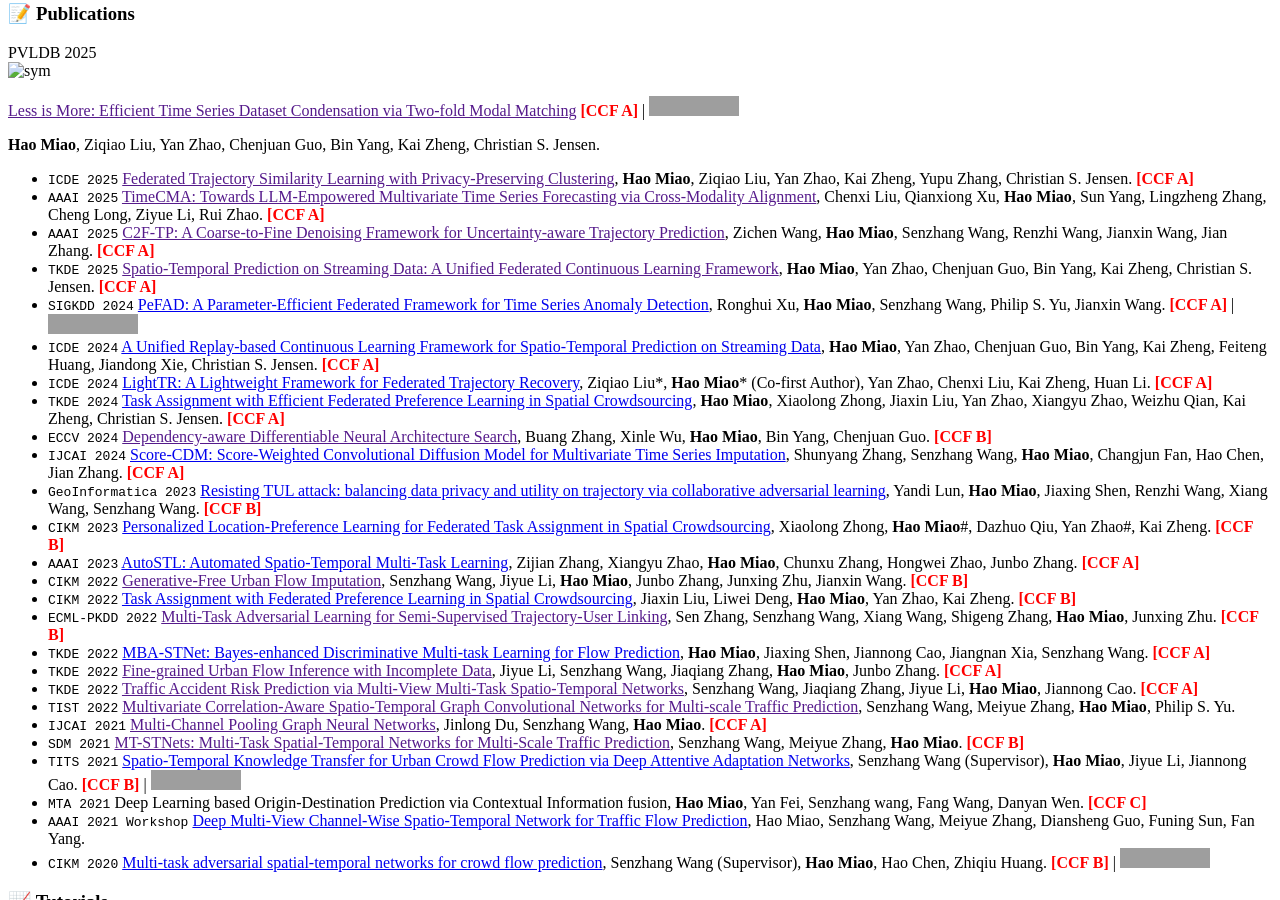
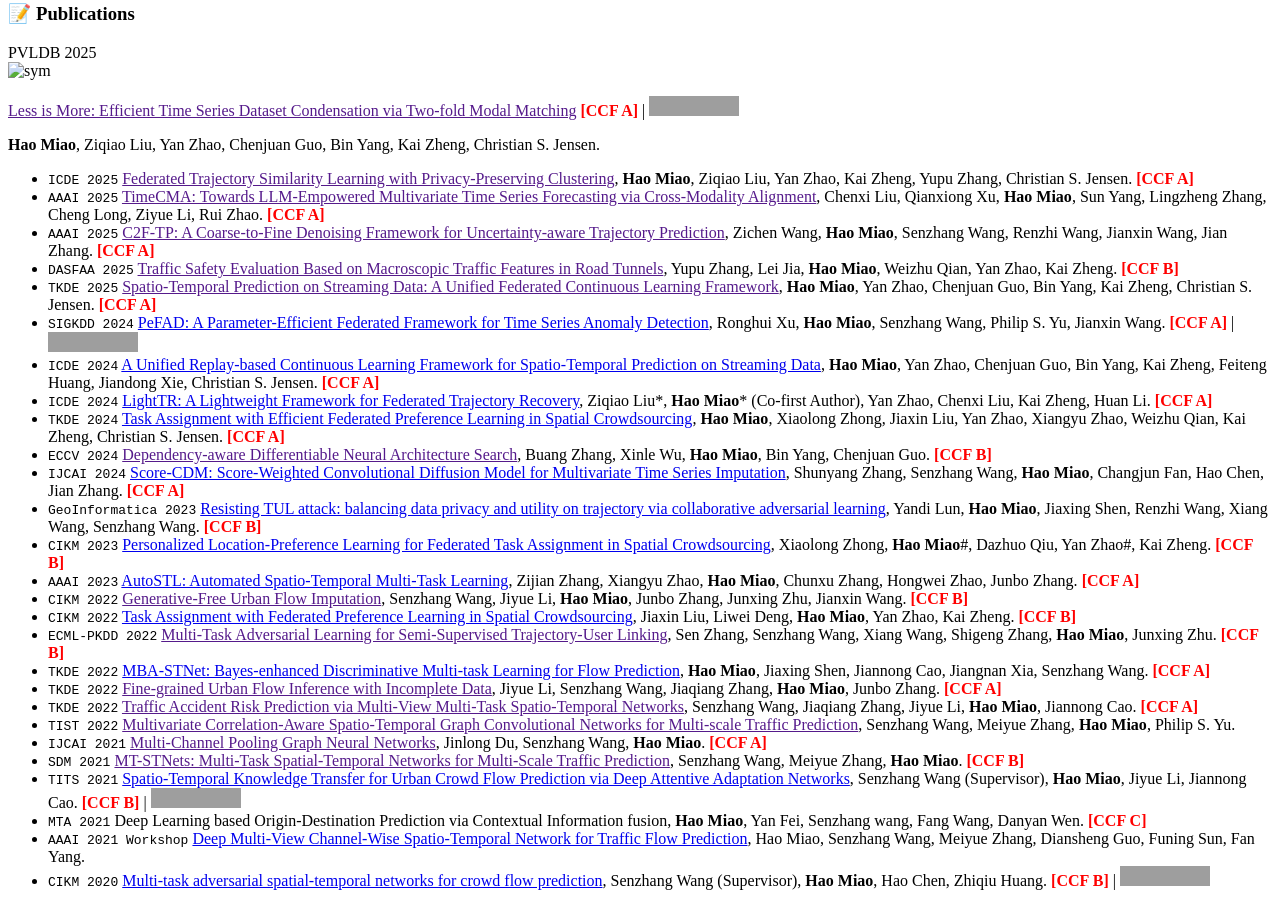
Before and after one commit to MiaoHaoSunny/MiaoHaoSunny.github.io, a Jekyll site: the page built from _pages/includes/pub.md, in a window 1280 px wide and 900 px high, scrolled down 453 px. Built offline with Jekyll 4.4.1, drawn with Linux system fonts in a browser that asks for light colours; our own code applies the rules of GitHub Pages for plain Markdown files; grey boxes are pictures that could not be loaded.

Commit message:
Update pub.md

```diff
--- a/_pages/includes/pub.md
+++ b/_pages/includes/pub.md
@@ -12,6 +12,7 @@
 - ``ICDE 2025`` [Federated Trajectory Similarity Learning with Privacy-Preserving Clustering](), **Hao Miao**, Ziqiao Liu, Yan Zhao, Kai Zheng, Yupu Zhang, Christian S. Jensen. <b><font color="red">[CCF A]</font></b>
 - ``AAAI 2025`` [TimeCMA: Towards LLM-Empowered Multivariate Time Series Forecasting via Cross-Modality Alignment](), Chenxi Liu, Qianxiong Xu, **Hao Miao**, Sun Yang, Lingzheng Zhang, Cheng Long, Ziyue Li, Rui Zhao. <b><font color="red">[CCF A]</font></b>
 - ``AAAI 2025`` [C2F-TP: A Coarse-to-Fine Denoising Framework for Uncertainty-aware Trajectory Prediction](), Zichen Wang, **Hao Miao**, Senzhang Wang, Renzhi Wang, Jianxin Wang, Jian Zhang. <b><font color="red">[CCF A]</font></b>
+- ``DASFAA 2025`` [Traffic Safety Evaluation Based on Macroscopic Traffic Features in Road Tunnels](), Yupu Zhang, Lei Jia, **Hao Miao**, Weizhu Qian, Yan Zhao, Kai Zheng. <b><font color="red">[CCF B]</font></b>
 - ``TKDE 2025`` [Spatio-Temporal Prediction on Streaming Data: A Unified Federated Continuous Learning Framework](), **Hao Miao**, Yan Zhao, Chenjuan Guo, Bin Yang, Kai Zheng, Christian S. Jensen. <b><font color="red">[CCF A]</font></b>
 - ``SIGKDD 2024`` [PeFAD: A Parameter-Efficient Federated Framework for Time Series Anomaly Detection](https://arxiv.org/abs/2406.02318), Ronghui Xu, **Hao Miao**, Senzhang Wang, Philip S. Yu, Jianxin Wang. <b><font color="red">[CCF A]</font></b> \| [![](https://img.shields.io/github/stars/xu737/PeFAD?style=social&label=PeFAD Stars)](https://github.com/xu737/PeFAD)
 - ``ICDE 2024`` [A Unified Replay-based Continuous Learning Framework for Spatio-Temporal Prediction on Streaming Data](https://arxiv.org/abs/2404.14999), **Hao Miao**, Yan Zhao, Chenjuan Guo, Bin Yang, Kai Zheng, Feiteng Huang, Jiandong Xie, Christian S. Jensen. <b><font color="red">[CCF A]</font></b>
```
